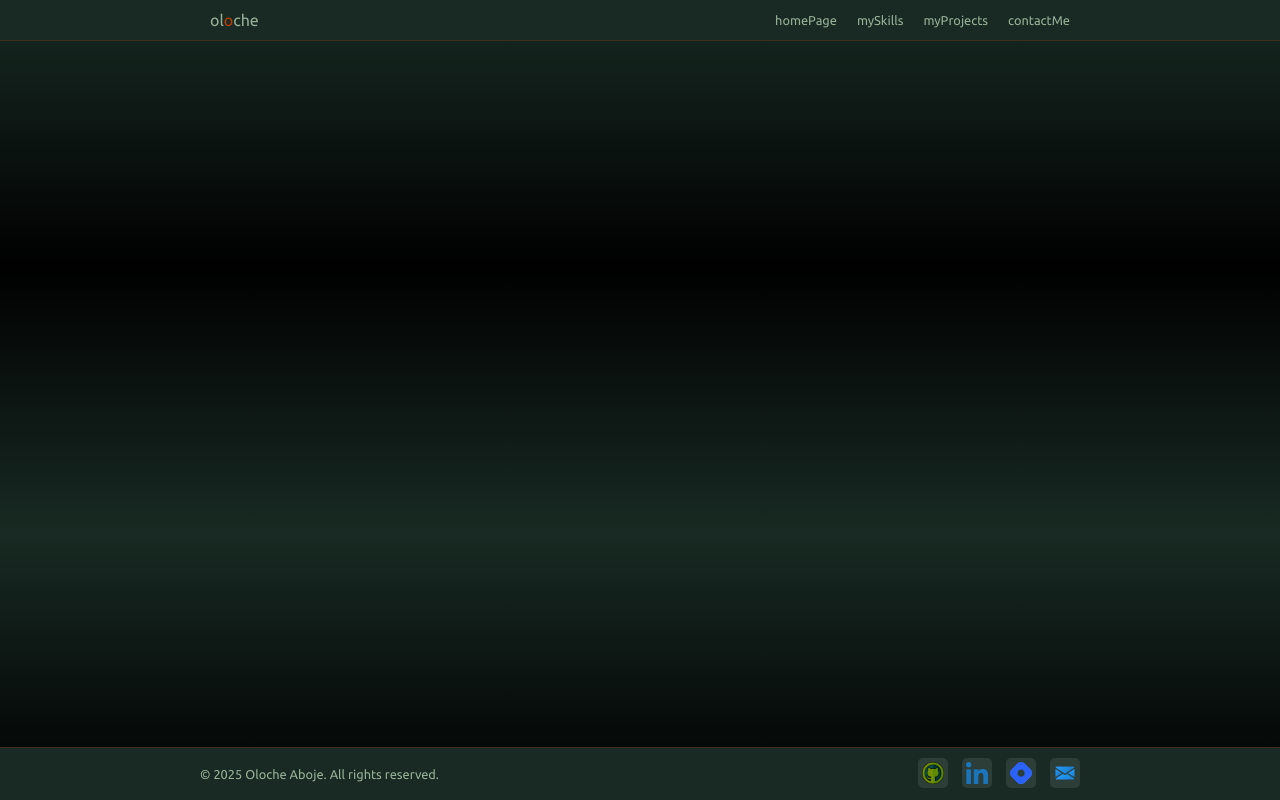
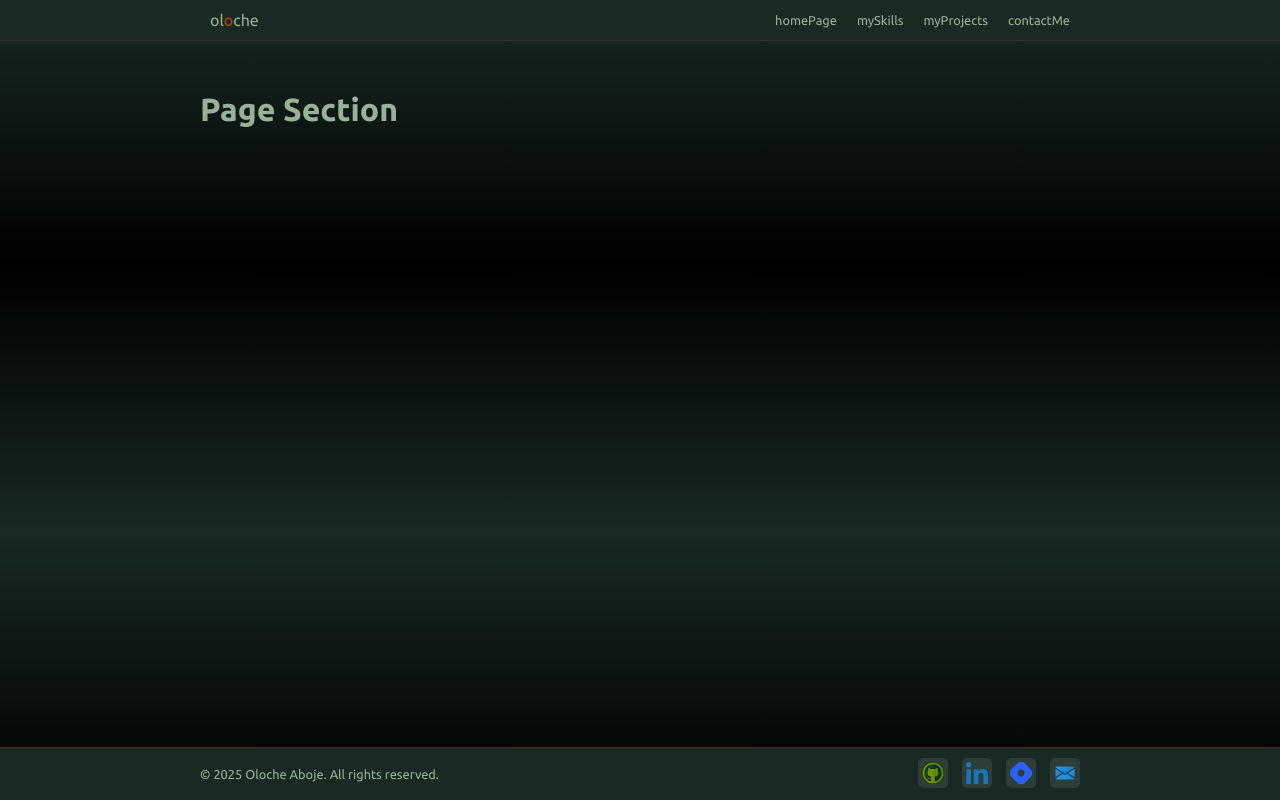
Before and after one commit to accdev1694/react-portfolio, a React (Vite) app: page / in a window 1280 px wide. Built offline with nearby package versions, Linux system fonts and the light colour scheme.

Commit message:
add homepage component to app

```diff
--- a/src/App.jsx
+++ b/src/App.jsx
@@ -3,13 +3,16 @@ import Navbar from "./components/layout/Navbar/Navbar";
 import Footer from "./components/layout/Footer/Footer";
 import "./components/styles/global.css"
 import PageSection from "./components/common/PageSection/PageSection";
+import HomePage from "./components/pages/HomePage/HomePage";
 const App = () => {
   return (
     <div className="app-container">
       <Router>
         <Navbar />
         <div className="main-content">
-          <PageSection />
+          <Routes>
+            <Route path="/" element={<HomePage />}/>
+          </Routes>
         </div>
         <Footer />
       </Router>
--- /dev/null
+++ b/src/components/common/ContentDescription/ContentDescription.module.css
@@ -0,0 +1,3 @@
+.contentDescription {
+    outline: red;
+}
--- a/src/components/common/PageSection/PageSection.jsx
+++ b/src/components/common/PageSection/PageSection.jsx
@@ -1,7 +1,7 @@
 import styles from "./PageSection.module.css"
 const PageSection = () => {
     return <div className={styles.pageSection}>
-
+        <h1>Page Section</h1>
     </div>
 }
 
--- a/src/components/common/PageSection/PageSection.module.css
+++ b/src/components/common/PageSection/PageSection.module.css
@@ -1,3 +1,6 @@
 .pageSection{
     display: flex;
+    justify-content: space-between;
+    align-items: center;
+    margin: 50px 200px;
 }
--- /dev/null
+++ b/src/components/pages/HomePage/HomePage.jsx
@@ -0,0 +1,9 @@
+import PageSection from "../../common/PageSection/PageSection";
+import styles from "./HomePage.module.css"
+const HomePage = () => {
+    return ( <div className={styles.homePage}>
+        <PageSection />
+    </div> );
+}
+
+export default HomePage;
```
Also changed, not shown: src/components/common/ContentDescription/ContentDescription.jsx (added, +7 -0 lines), src/components/common/ContentDescription/index.js (added), src/components/pages/HomePage/HomePage.module.css (added), src/components/pages/HomePage/index.js (added).
